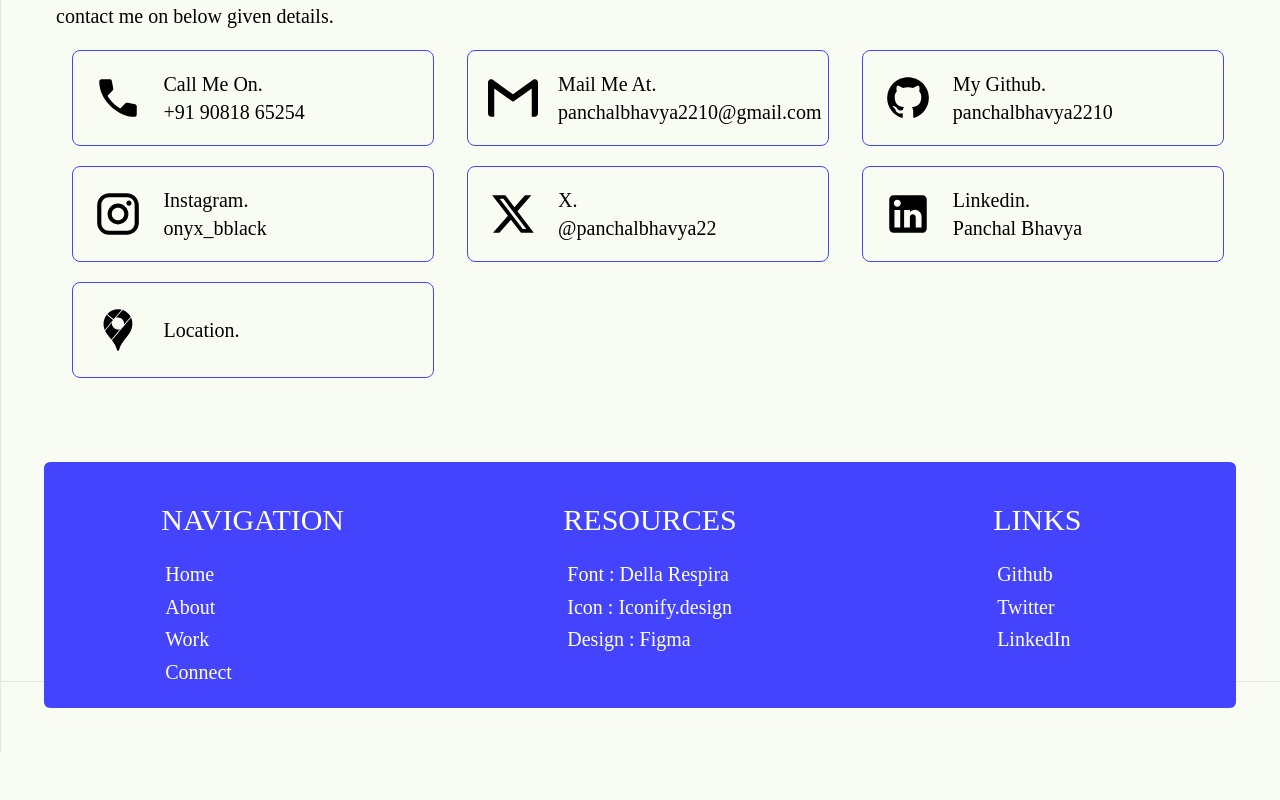
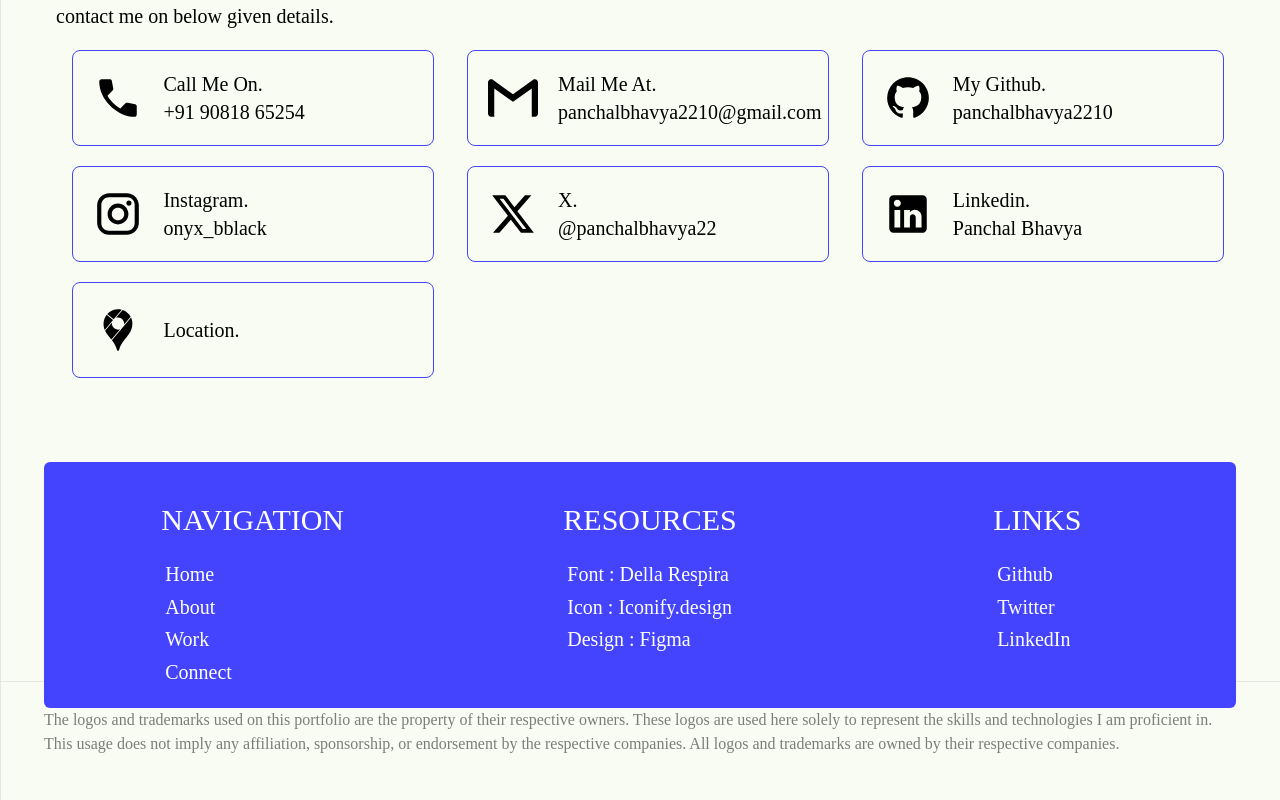
Before and after one commit to panchalbhavya2210/bhavya, a SvelteKit app: page /Contact in a window 1280 px wide. Shown: the part 918-1718 px from the top of the page. Before the commit the page ends 1670 px from the top, so only its background shows below. Built offline with nearby package versions, Linux system fonts and the light colour scheme; a web font is replaced by a local one.

Commit message:
copyright information

```diff
--- a/src/routes/Footer.svelte
+++ b/src/routes/Footer.svelte
@@ -1,3 +1,7 @@
+<script>
+  import { page } from "$app/stores";
+</script>
+
 <main>
   <div class="p-5 md:lg-p-11 lg:p-11 relative bottom-10 top-10 text-white">
     <div
@@ -90,5 +94,19 @@
         </div>
       </div>
     </div>
+    <div
+      class="infrig w-full text-black opacity-50 {$page.url.pathname ===
+        '/About' ||
+      $page.url.pathname === '/Work' ||
+      $page.url.pathname === '/Contact'
+        ? 'block'
+        : 'hidden'}"
+    >
+      The logos and trademarks used on this portfolio are the property of their
+      respective owners. These logos are used here solely to represent the
+      skills and technologies I am proficient in. This usage does not imply any
+      affiliation, sponsorship, or endorsement by the respective companies. All
+      logos and trademarks are owned by their respective companies.
+    </div>
   </div>
 </main>
```
Also changed, not shown: src/lib/icons/firebase.svg.
